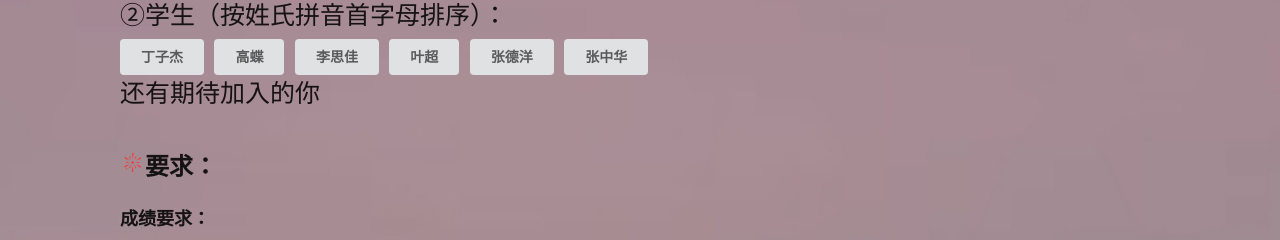
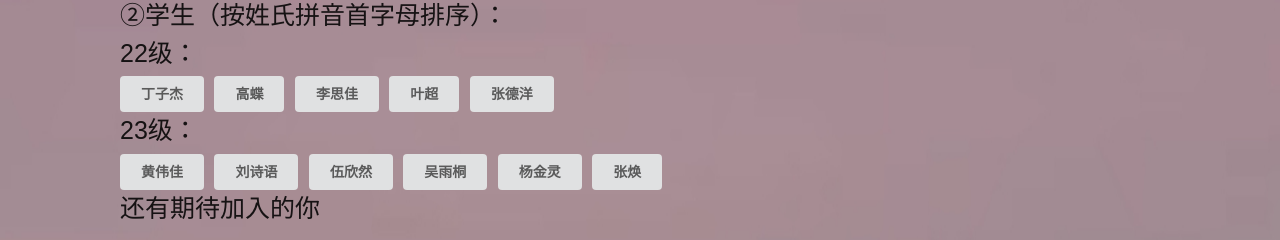
Before and after one commit to LlSsJ/LlSsJ.github.io, a plain HTML site: page index.html in a window 1280 px wide. Shown: the part 446-686 px from the top of the page. Drawn offline with nearby package versions, Linux system fonts and the light colour scheme.

Commit message:
Update index.html

```diff
--- a/index.html
+++ b/index.html
@@ -175,6 +175,7 @@
     <span>①老师：</span>
     <div class="ui button" data-tooltip="研究方向：机器学习理论及其应用，城市计算，时空数据可视化" data-position="top center">陶涛</div>
     <div>②学生（按姓氏拼音首字母排序）：</div>
+    <div>22级：</div>
     <div class="ui button" data-tooltip="在学技术：智慧地图制图、前后端开发" data-position="top center">
       丁子杰
     </div>
@@ -190,8 +191,24 @@
     <div class="ui button" data-tooltip="在学技术：爬虫、自然语言文本处理" data-position="top center">
       张德洋
     </div>
-    <div class="ui button" data-tooltip="在学技术：C语言、C#软件开发" data-position="top center">
-      张中华
+    <div>23级：</div>
+    <div class="ui button"  data-position="top center">
+      黄伟佳
+    </div>
+    <div class="ui button"  data-position="top center">
+      刘诗语
+    </div>
+    <div class="ui button"  data-position="top center">
+      伍欣然
+    </div>
+    <div class="ui button"  data-position="top center">
+      吴雨桐
+    </div>
+    <div class="ui button"  data-position="top center">
+      杨金灵
+    </div>
+    <div class="ui button"  data-position="top center">
+      张焕
     </div>
     <div>还有期待加入的你</div>
 
```
